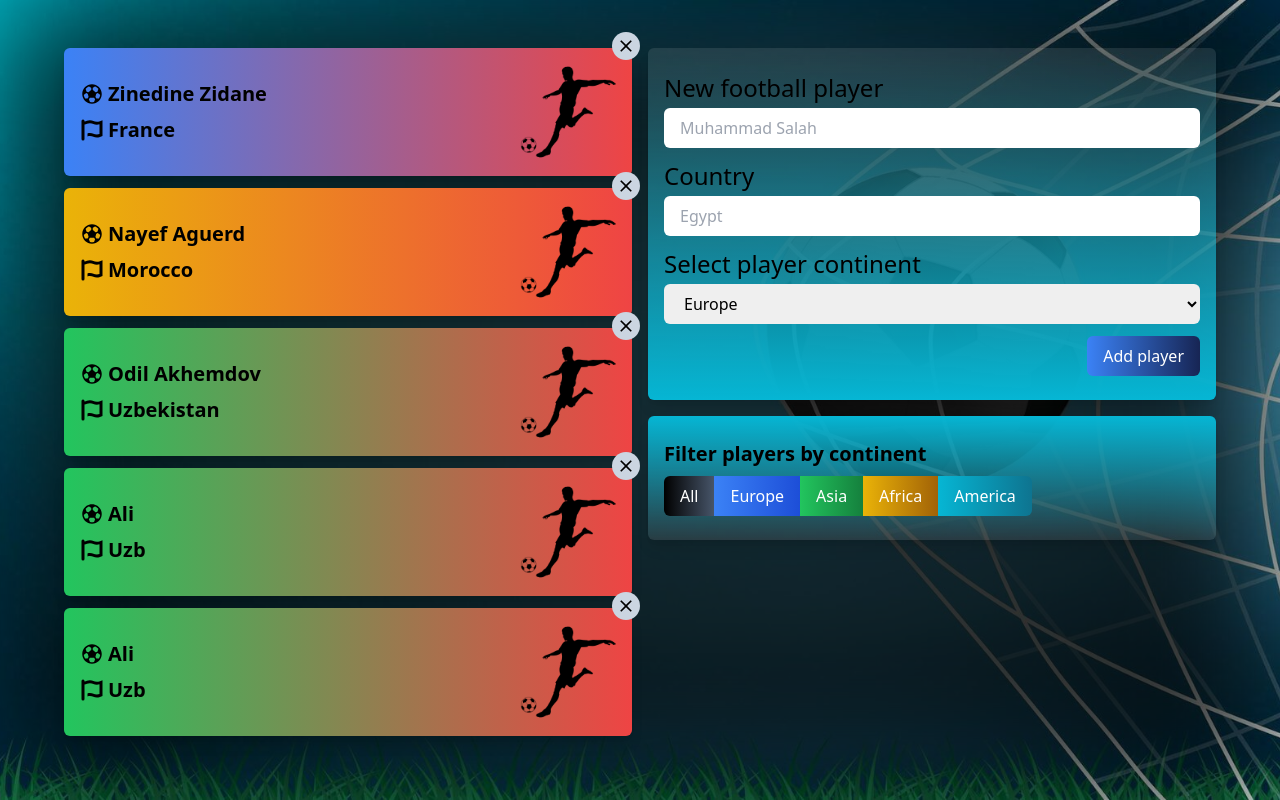
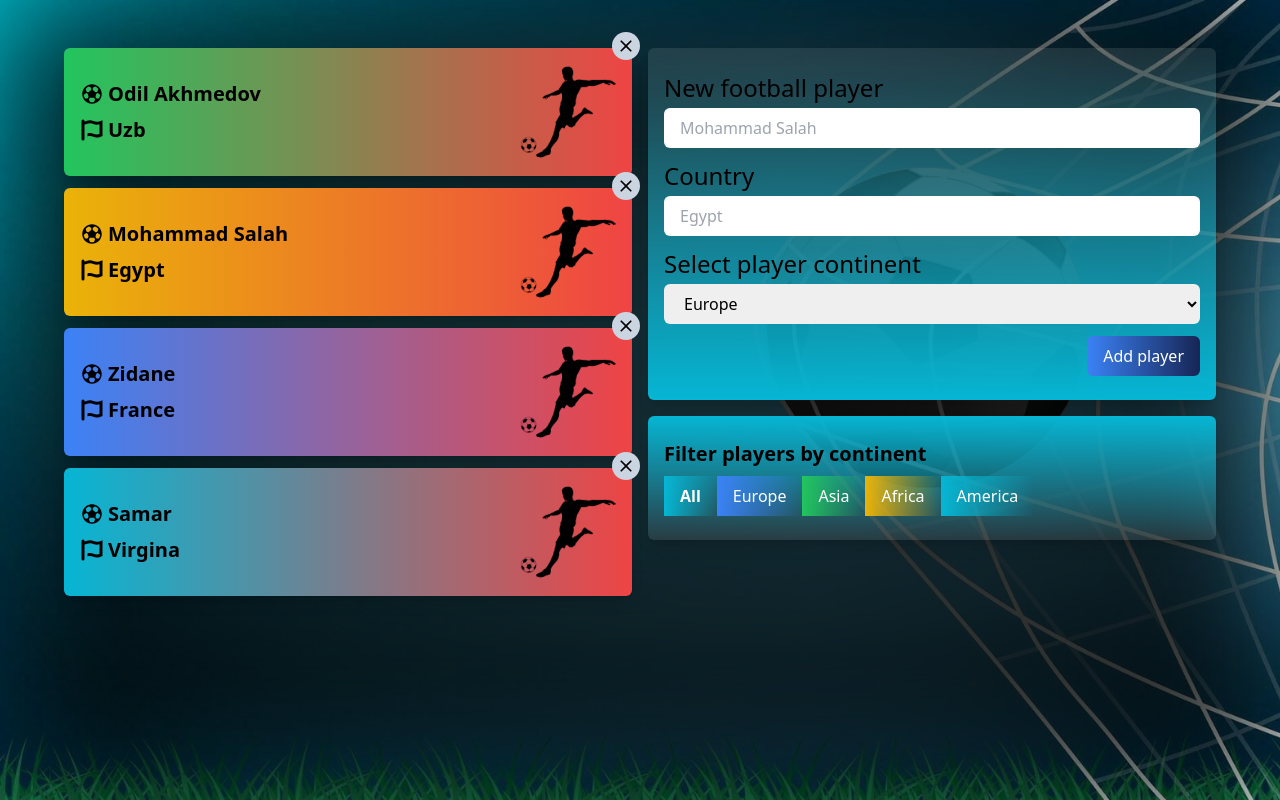
Before and after one commit to ToshpulatovAlimardon/players, a React (Vite) app: page / in a window 1280 px wide. Built offline with nearby package versions, Linux system fonts and the light colour scheme; data requests are answered from the project's data file.

Commit message:
changed filter

```diff
--- a/db.json
+++ b/db.json
@@ -1,56 +1,55 @@
 {
   "players": [
     {
-      "id": "1",
-      "name": "Zinedine Zidane",
+      "id": "af878f50-aa78-4704-bea3-d61a7f1b6e9a",
+      "name": "Odil Akhmedov",
+      "country": "Uzb",
+      "continent": "Asia"
+    },
+    {
+      "id": "ca647c16-d591-4542-ab66-4b79885afd5d",
+      "name": "Mohammad Salah",
+      "country": "Egypt",
+      "continent": "Africa"
+    },
+    {
+      "id": "991793be-2d79-4f43-bd8a-b945cd45fb4d",
+      "name": "Zidane",
       "country": "France",
       "continent": "Europe"
     },
     {
-      "id": "2",
-      "name": " Nayef Aguerd",
-      "country": "Morocco",
-      "continent": "Africa"
-    },
-    {
-      "id": "3",
-      "name": "Odil Akhemdov",
-      "country": "Uzbekistan",
-      "continent": "Asia"
-    },
-    {
-      "id": "12e53ec5-5fed-4ced-996b-56421418bed5",
-      "name": "Ali",
-      "country": "Uzb",
-      "continent": "Asia"
-    },
-    {
-      "id": "0ee44d8d-ff9d-4380-9932-c0e607fd057a",
-      "name": "Ali",
-      "country": "Uzb",
-      "continent": "Asia"
+      "id": "4365221b-321a-4798-959d-6c05452524d3",
+      "name": "Samar",
+      "country": "Virgina",
+      "continent": "America"
     }
   ],
   "filters": [
     {
       "id": "all",
-      "label": "All"
+      "label": "All",
+      "classes": "bg-gradient-to-r from-black to-slate-600 rounded-l-md"
     },
     {
       "id": "europe",
-      "label": "Europe"
+      "label": "Europe",
+      "classes": "bg-gradient-to-r from-blue-500 to-blue-700"
     },
     {
       "id": "asia",
-      "label": "Asia"
+      "label": "Asia",
+      "classes": "bg-gradient-to-r from-green-500 to-green-700"
     },
     {
       "id": "africa",
-      "label": "Africa"
+      "label": "Africa",
+      "classes": "bg-gradient-to-r from-yellow-500 to-yellow-700"
     },
     {
       "id": "america",
-      "label": "America"
+      "label": "America",
+      "classes": "bg-gradient-to-r from-cyan-500 to-cyan-700 rounded-r-md"
     }
   ]
 }
--- a/src/actions/index.js
+++ b/src/actions/index.js
@@ -17,6 +17,25 @@ export const playersFetchingError = () => {
   };
 };
 
+export const filtersFetching = () => {
+  return {
+    type: "FILTERS_FETCHING",
+  };
+};
+
+export const filtersFetched = (filters) => {
+  return {
+    type: "FILTERS_FETCHED",
+    payload: filters,
+  };
+};
+
+export const filtersFetchingError = () => {
+  return {
+    type: "FILTERS_FETCHING_ERROR",
+  };
+};
+
 export const playersCreated = (player) => {
   return {
     type: "PLAYER_CREATED",
@@ -30,3 +49,10 @@ export const playerDeleted = (id) => {
     payload: id,
   };
 };
+
+export const activeFilterChanged = (filter) => {
+  return {
+    type: "ACTIVE_FILTER_CHANGED",
+    payload: filter,
+  };
+};
--- a/src/components/players-add-form.jsx
+++ b/src/components/players-add-form.jsx
@@ -1,9 +1,10 @@
-import { useDispatch } from "react-redux";
+import { useDispatch, useSelector } from "react-redux";
 import { v4 as uuidv4 } from "uuid";
+import { playersCreated } from "../actions";
 import { useHttp } from "../hooks/use-http";
-import { playersCreated } from "../actions";
 
 const PlayersAddForm = () => {
+  const { filters, filtersLoadingStatus } = useSelector((state) => state);
   const dispatch = useDispatch();
   const { request } = useHttp();
 
@@ -26,6 +27,26 @@ const PlayersAddForm = () => {
       .catch((e) => console.log(e));
   };
 
+  const renderFilters = () => {
+    if (filtersLoadingStatus === "loading") {
+      return <option>Loading...</option>;
+    } else if (filtersLoadingStatus === "error") {
+      return <option>Something went wrong</option>;
+    }
+
+    if (filters && filters.length > 0) {
+      return filters.map(({ id, label }) => {
+        if (id == "all") return;
+
+        return (
+          <option key={id} value={label}>
+            {label}
+          </option>
+        );
+      });
+    }
+  };
+
   return (
     <div className="px-4 py-6 bg-white rounded-md shadow-lg bg-gradient-to-t from-cyan-500 to-transparent bg-opacity-10">
       <form onSubmit={onSubmit}>
@@ -37,7 +58,7 @@ const PlayersAddForm = () => {
             <input
               type="text"
               className="block w-full py-2 px-4 rounded-md mt-1"
-              placeholder="Muhammad Salah"
+              placeholder="Mohammad Salah"
               name="name"
               required
             />
@@ -65,10 +86,7 @@ const PlayersAddForm = () => {
               name="continent"
               required
             >
-              <option value="Europe">Europe</option>
-              <option value="Asia">Asia</option>
-              <option value="Africa">Africa</option>
-              <option value="America">America</option>
+              {renderFilters()}
             </select>
           </div>
 
--- a/src/components/players-filter.jsx
+++ b/src/components/players-filter.jsx
@@ -1,25 +1,58 @@
+import { useEffect } from "react";
+import { useDispatch, useSelector } from "react-redux";
+import {
+  activeFilterChanged,
+  filtersFetched,
+  filtersFetching,
+  filtersFetchingError,
+} from "../actions";
+import { useHttp } from "../hooks/use-http";
+import Spinner from "./spinner";
+
 const PlayersFilter = () => {
+  const { filters, filtersLoadingStatus, activeFilter } = useSelector(
+    (state) => state
+  );
+  const dispatch = useDispatch();
+  const { request } = useHttp();
+
+  useEffect(() => {
+    dispatch(filtersFetching());
+
+    request("http://localhost:8080/filters")
+      .then((data) => dispatch(filtersFetched(data)))
+      .catch(() => dispatch(filtersFetchingError()));
+  }, []);
+
+  if (filtersLoadingStatus === "loading") {
+    return <Spinner classNames={"w-8 h-8 block mx-auto text-white"} />;
+  } else if (filtersLoadingStatus === "error") {
+    return <span className="text-red-500">Something went wrong</span>;
+  }
+
+  const renderFilters = () => {
+    if (!filters.length) {
+      return <span className="text-red-500">Filters not found</span>;
+    }
+
+    return filters.map(({ id, label, classes }) => (
+      <button
+        key={id}
+        className={`py-2 px-4 text-white hover:opacity-90 transition-all ${classes} ${
+          activeFilter === label && "text-black font-bold"
+        }`}
+        onClick={() => dispatch(activeFilterChanged(label))}
+      >
+        {label}
+      </button>
+    ));
+  };
+
   return (
     <div className="px-4 py-6 bg-white rounded-md shadow-lg bg-gradient-to-b from-cyan-500 to-transparent bg-opacity-10 mt-4">
       <h1 className="text-xl font-bold">Filter players by continent</h1>
 
-      <div className="flex mt-2">
-        <button className="py-2 px-4 bg-gradient-to-r from-black to-slate-600 text-white rounded-l-md hover:opacity-90 transition-all">
-          All
-        </button>
-        <button className="py-2 px-4 bg-gradient-to-r from-blue-500 to-blue-700 text-white hover:opacity-90 transition-all">
-          Europe
-        </button>
-        <button className="py-2 px-4 bg-gradient-to-r from-green-500 to-green-700 text-white hover:opacity-90 transition-all">
-          Asia
-        </button>
-        <button className="py-2 px-4 bg-gradient-to-r from-yellow-500 to-yellow-700 text-white hover:opacity-90 transition-all">
-          Africa
-        </button>
-        <button className="py-2 px-4 bg-gradient-to-r from-cyan-500 to-cyan-700 text-white hover:opacity-90 transition-all rounded-r-md">
-          America
-        </button>
-      </div>
+      <div className="flex mt-2">{renderFilters()}</div>
     </div>
   );
 };
--- a/src/components/players-list.jsx
+++ b/src/components/players-list.jsx
@@ -13,7 +13,9 @@ import PlayersListItem from "./players-list-item";
 import Spinner from "./spinner";
 
 const PlayersList = () => {
-  const { players, playersLoadingStatus } = useSelector((state) => state);
+  const { filteredPlayers, playersLoadingStatus } = useSelector(
+    (state) => state
+  );
   const dispatch = useDispatch();
   const { request } = useHttp();
 
@@ -27,7 +29,7 @@ const PlayersList = () => {
 
   const onDelete = useCallback(
     (id) => {
-      request(`http://localhost:8080/players${id}`, "DELETE")
+      request(`http://localhost:8080/players/${id}`, "DELETE")
         .then((res) => console.log(res, "Successfully deleted"))
         .then(dispatch(playerDeleted(id)))
         .catch((e) => console.log(e));
@@ -42,11 +44,11 @@ const PlayersList = () => {
   }
 
   const renderPlayers = () => {
-    if (!players.length) {
+    if (!filteredPlayers.length) {
       return <Empty />;
     }
 
-    return players.map(({ id, ...props }) => (
+    return filteredPlayers.map(({ id, ...props }) => (
       <PlayersListItem key={id} onDelete={() => onDelete(id)} {...props} />
     ));
   };
--- a/src/reducer/index.js
+++ b/src/reducer/index.js
@@ -2,6 +2,9 @@ const initialState = {
   players: [],
   playersLoadingStatus: "success",
   filters: [],
+  filtersLoadingStatus: "success",
+  activeFilter: "All",
+  filteredPlayers: [],
 };
 
 const reducer = (state = initialState, action) => {
@@ -15,6 +18,12 @@ const reducer = (state = initialState, action) => {
       return {
         ...state,
         players: action.payload,
+        filteredPlayers:
+          state.activeFilter === "All"
+            ? state.players
+            : state.players.filter(
+                (player) => player.continent === state.activeFilter
+              ),
         playersLoadingStatus: "success",
       };
     case "PLAYERS_FETCHING_ERROR":
@@ -22,15 +31,59 @@ const reducer = (state = initialState, action) => {
         ...state,
         playersLoadingStatus: "error",
       };
-    case "PLAYER_CREATED":
+    case "FILTERS_FETCHING":
       return {
         ...state,
-        players: [...state.players, action.payload],
+        filtersLoadingStatus: "loading",
+      };
+    case "FILTERS_FETCHED":
+      return {
+        ...state,
+        filters: action.payload,
+        filtersLoadingStatus: "success",
+      };
+    case "FILTERS_FETCHING_ERROR":
+      return {
+        ...state,
+        filtersLoadingStatus: "error",
+      };
+    case "PLAYER_CREATED":
+      const newPlayers = [...state.players, action.payload];
+
+      return {
+        ...state,
+        players: newPlayers,
+        filteredPlayers:
+          state.activeFilter === "All"
+            ? newPlayers
+            : newPlayers.filter(
+                (player) => player.continent === state.activeFilter
+              ),
       };
     case "PLAYER_DELETED":
+      const deletedPlayers = state.players.filter(
+        (player) => player.id !== action.payload
+      );
       return {
         ...state,
-        players: state.players.filter((player) => player.id !== action.payload),
+        players: deletedPlayers,
+        filteredPlayers:
+          state.activeFilter === "All"
+            ? deletedPlayers
+            : deletedPlayers.filter(
+                (player) => player.continent === state.activeFilter
+              ),
+      };
+    case "ACTIVE_FILTER_CHANGED":
+      return {
+        ...state,
+        activeFilter: action.payload,
+        filteredPlayers:
+          action.payload === "All"
+            ? state.players
+            : state.players.filter(
+                (player) => player.continent === action.payload
+              ),
       };
     default:
       return state;
```
